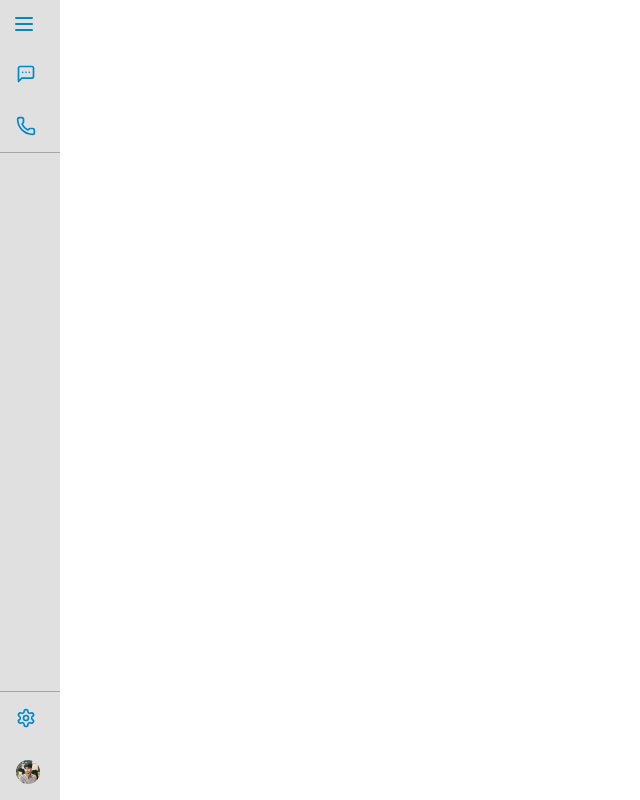
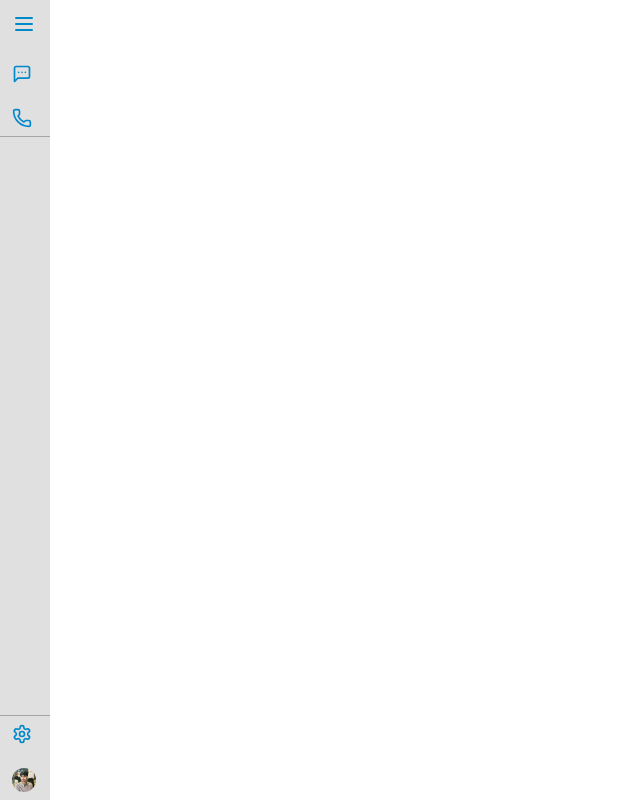
Before and after one commit to GulfamAhmad2/chatapplication, a React (Vite) app in the folder frontend/: page / in a window 1280 px wide. Shown: the whole page, without its empty margins (0-640 px from the left). Built offline with nearby package versions, Linux system fonts and the light colour scheme; sample sign-in values are in the browser's storage.

Commit message:
checking

```diff
--- /dev/null
+++ b/frontend/src/components/ChatSideBar.jsx
@@ -0,0 +1,29 @@
+export default function ChatSideBar(){
+    return(
+    <div>
+
+    </div>
+    )
+}
+
+function ChatSideBarHeader(){
+    return(
+        <div>
+            <h2></h2>
+        </div>
+    )
+}
+
+function ChatList(){
+    return(
+        <div><h4></h4></div>
+    )
+}
+
+function ChatItem(){
+    return(
+        <div>
+
+        </div>
+    )
+}
--- /dev/null
+++ b/frontend/src/components/SideBar.jsx
@@ -0,0 +1,53 @@
+import { useToggle } from "../hooks/useToggle";
+import profile from "../assets/profile.jpg"
+import { Menu, MessageSquareMore, Phone, Settings } from "lucide-react";
+import {Link} from "react-router-dom"
+
+export default function SideBar() {
+    const [isOpen, toggle] = useToggle();
+    return (
+      <div
+        className={` ${
+          !isOpen ? "w-[50px]" : "w-[200px]"
+        } bg-[var(--border-color)]  min-h-screen flex flex-col justify-between transition-all duration-300`}
+      >
+        <div className="border-b-1 border-[var(--secondary-text-color)]/50">
+          <button className="p-3 cursor-pointer mb-2" onClick={() => toggle()}>
+            <Menu color="#0088CC" />
+          </button>
+          <div className="flex flex-col gap-2">
+            <IconCard title="Chat" isOpen={isOpen}>
+              <MessageSquareMore color="#0088CC" size={20} />
+            </IconCard>
+            <IconCard title="Calls" isOpen={isOpen}>
+              <Phone color="#0088CC" size={20} />
+            </IconCard>
+          </div>
+        </div>
+        <div className="border-t-1 border-[var(--secondary-text-color)]/50 flex flex-col gap-1">
+          <IconCard title="Settings" isOpen={isOpen}>
+            <Settings color="#0088CC" size={20} />
+          </IconCard>
+          <div></div>
+          <IconCard title="Profile" isOpen={isOpen}>
+            <div className="rounded-[50%] w-[24px] h-[24px] overflow-hidden">
+              <img src={profile} alt="profile-img" />
+            </div>
+          </IconCard>
+        </div>
+      </div>
+    );
+  }
+
+  function IconCard({ children, title, isOpen }) {
+    return (
+      <Link className="flex items-center gap-4 py-2 px-3  rounded-[6px] hover:bg-[var(--bg-color)]/50 cursor-pointer ">
+        {children}
+        {isOpen && (
+          <span className="text-[14px] tracking-wider font-medium text-[var(--primary-text-color)]  ">
+            {title}
+          </span>
+        )}
+      </Link>
+    );
+  }
--- a/frontend/src/pages/Home.jsx
+++ b/frontend/src/pages/Home.jsx
@@ -22,34 +22,14 @@ import {
   Video,
   Menu,
 } from "lucide-react";
-import { Link } from "react-router-dom";
-import profile from "../assets/profile.jpg";
+
 import { useToggle } from "../hooks/useToggle";
+import SideBar from "../components/SideBar";
 
 const Home = () => {
   return (
     <main className=" bg-[var(--bg-color)] min-h-screen">
-      {/* <MessageSquareMore />
-<Phone />
-<ListFilter />
-<Navigation2 />
-<Paperclip />
-<SendHorizontal />
-<Smile />
-<Tally4 />
-<Video/>
-<Camera />
-<CameraOffIcon />
-<Mic />
-<AudioLines />
-<Image />
-<Eye />
-<EyeOff />
-<VideoOff />
-<Pin />
-<PinOff />
-<File />
-<Search />  */}
+
       <div>
         <SideBar />
       </div>
@@ -57,60 +37,14 @@ const Home = () => {
         <aside></aside>
         <section>
           <header></header>
+          <div></div>
         </section>
       </div>
     </main>
   );
 };
 
-function SideBar() {
-  const [isOpen, toggle] = useToggle();
-  console.log(isOpen)
-  return (
-    <div
-      className={` ${
-        !isOpen ? "w-[60px]" : "w-[200px]"
-      } bg-[var(--border-color)]  min-h-screen flex flex-col justify-between transition-all duration-300`}
-    >
-      <div className="border-b-1 border-[var(--secondary-text-color)]/50">
-        <button className="p-3 cursor-pointer " onClick={() => toggle()}>
-          <Menu color="#0088CC" />
-        </button>
-        <div className="">
-          <IconCard title="Chat" isOpen={isOpen}>
-            <MessageSquareMore color="#0088CC" size={20} />
-          </IconCard>
-          <IconCard title="Calls" isOpen={isOpen}>
-            <Phone color="#0088CC" size={20} />
-          </IconCard>
-        </div>
-      </div>
-      <div className="border-t-1 border-[var(--secondary-text-color)]/50">
-        <IconCard title="Settings" isOpen={isOpen}>
-          <Settings color="#0088CC" size={20} />
-        </IconCard>
-        <div></div>
-        <IconCard title="Profile" isOpen={isOpen}>
-          <div className="rounded-[50%] w-[24px] h-[24px] overflow-hidden">
-            <img src={profile} alt="profile-img" />
-          </div>
-        </IconCard>
-      </div>
-    </div>
-  );
-}
 
-function IconCard({ children, title, isOpen }) {
-  return (
-    <Link className="flex items-center gap-4 p-4 hover:bg-[var(--bg-color)]/50 cursor-pointer ">
-      {children}
-      {isOpen && (
-        <span className="text-[14px] font-medium text-[var(--primary-text-color)]  ">
-          {title}
-        </span>
-      )}
-    </Link>
-  );
-}
+
 
 export default Home;
```
